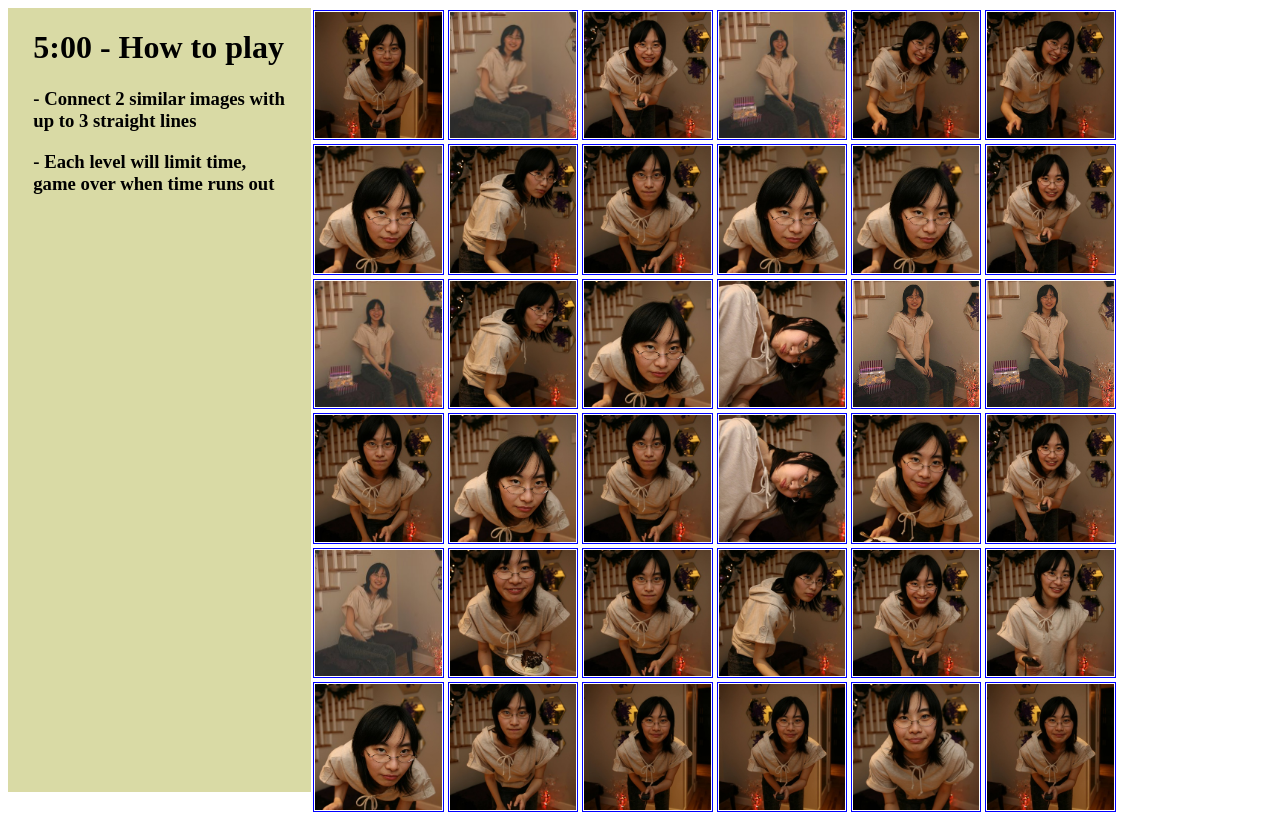
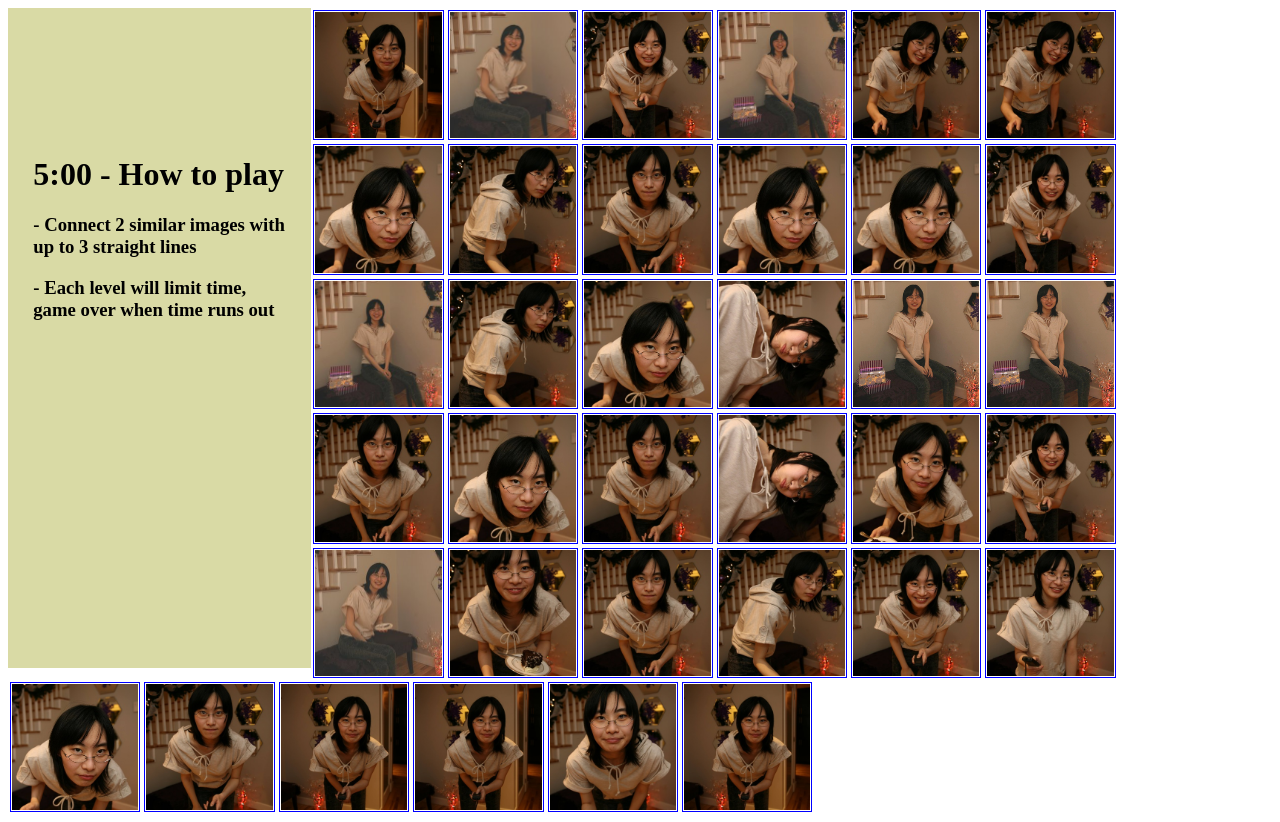
Before and after one commit to shanmeiliu/linlink, a plain HTML site: page index.html in a window 1280 px wide. Drawn offline with nearby package versions, Linux system fonts and the light colour scheme.

Commit message:
change padding

```diff
--- a/llk-css/outstyle.css
+++ b/llk-css/outstyle.css
@@ -23,15 +23,17 @@ img:hover{
     border: thick solid #000;
 }
 .split {
-    height: 100%;
+
     width: 20%;
 
     /* z-index: 1; */
     top: 0;
     overflow-x: hidden;
-
+    padding-top: 10%;
+    padding-bottom: 20%;
     padding-left: 2%;
     padding-right: 2%;
+
   }
 
   .left {
```
